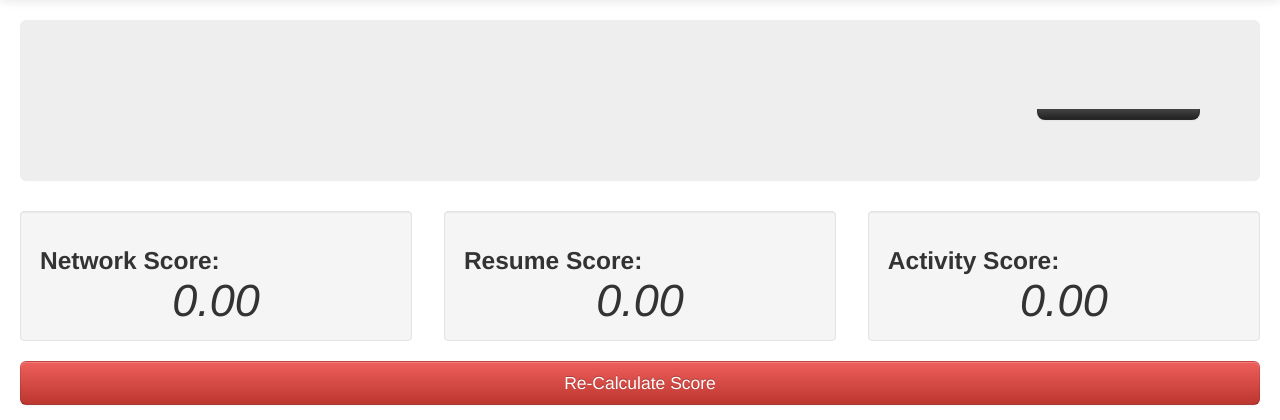
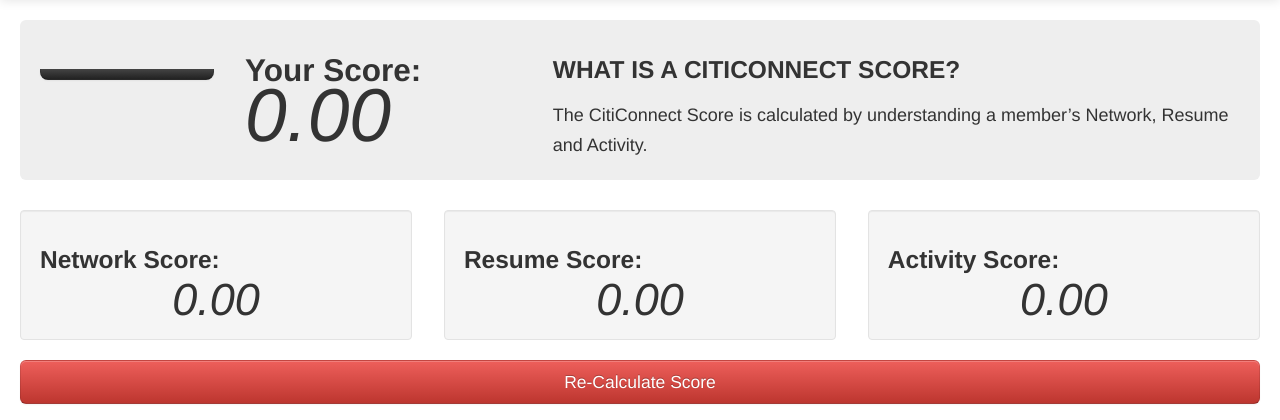
Before and after one commit to r-medina/razorfish_hackathon, a Flask app: template citiconnect/templates/score_page.html in a window 1280 px wide. Shown: the part 40-460 px from the top of the page. Run offline with Flask 2, Linux system fonts and the light colour scheme; the template is opened without the code that fills it, so the values that code supplies are empty; parts of the project's set-up code (start-up, migrations or seed data) failed here and were passed over.

Commit message:
working on template

```diff
--- a/citiconnect/models.py
+++ b/citiconnect/models.py
@@ -23,7 +23,7 @@
     resume_score = db.FloatField()
     activity_score = db.FloatField()
     date_modified = db.DateTimeField()
-    final_score = db IntField()
+    final_score = db.FloatField()
     def save(self, *args, **kwargs):
         return my_save(self, *args, **kwargs)
     def __unicode__(self):
--- a/citiconnect/static/css/base.css
+++ b/citiconnect/static/css/base.css
@@ -1,6 +1,14 @@
 span.score {
     font-size: 45px;
     font-style: italic;
+}
+
+span.final-score{
+    font-size: 75px;
+}
+
+.less-padding{
+    padding:20px;
 }
 
 .navbar-inverse .brand{
--- a/citiconnect/templates/go_page.html
+++ b/citiconnect/templates/go_page.html
@@ -7,8 +7,7 @@
       <div class="well">
 	<center>
 	  <p>Your Professional CitiConnect Score Awaits!</p>
-	  <p><a href="/get_score" class="btn btn-large btn-primary">Click here</a></p>
-    <p><i><u>What is a CitiConnect Score?</i></u></p>
+	  <p><a href="/get_score" class="btn btn-large btn-danger">Click here</a></p>
 	</center>
       </div>
     </div>
--- a/citiconnect/templates/home.html
+++ b/citiconnect/templates/home.html
@@ -9,8 +9,8 @@
 		<div class="span5">
 			 <div class="hero-unit no-background">
 	      		<center>
-	      			<h3>Your Network.</h3><h3>Your Experience.</h3><h3>Your Score.</h3>
-	        		<p><a href="/login" class="btn btn-large btn-danger">Sign In with Linked In</a></p>
+	      			<h4>Your Network.</h4><h4>Your Experience.</h4><h4>Your Score.</h4>
+	        		<p><a href="/login" class="btn btn-large btn-danger">Sign In with LinkedIn</a></p>
 	      		</center>
 	  		</div>
 		</div>
--- a/citiconnect/templates/score_page.html
+++ b/citiconnect/templates/score_page.html
@@ -5,13 +5,20 @@
 <div class="container-fluid">
   <div class="row-fluid">
     <div class="span12">
-      <div class="hero-unit">
+      <div class="hero-unit less-padding">
 
 	<div class="row-fluid">
-	  <div class="span2 offset10">
+	  <div class="span2">
 	    <img src="{{ picture }}">
             <a href="{{ user.prof_url }}" target="_blank" class="btn btn-inverse full-name">{{ user.first_name }} {{ user.last_name }}</a>
 	  </div>
+    <div class="span3">
+        <h2>Your Score:</h2><p><span class="score final-score">{{ '%0.2f' | format(user.final_score) }}</span></p>
+    </div>
+    <div class="span7">
+        <h3>WHAT IS A CITICONNECT SCORE?</h3>
+        The CitiConnect Score is calculated by understanding a member’s Network, Resume and Activity.
+    </div>
 	</div>
 
       </div>
--- a/connect_score/make_score.py
+++ b/connect_score/make_score.py
@@ -13,5 +13,5 @@
     user.network_score = get_network_score(user)
     user.resume_score = get_resume_score(user)
     user.activity_score = get_activity_score(user)
-    user.aggregate_score = (user.network_score+user.resume_score+user.activity_score)/3.
+    user.final_score = (user.network_score+user.resume_score+user.activity_score)/3.
     user.save()
```
Also changed, not shown: citiconnect/static/images/ghost_profile.jpg.
